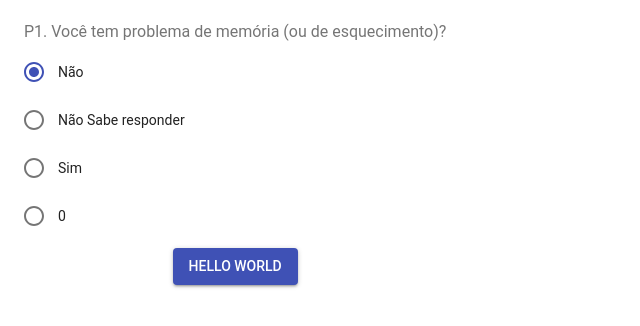
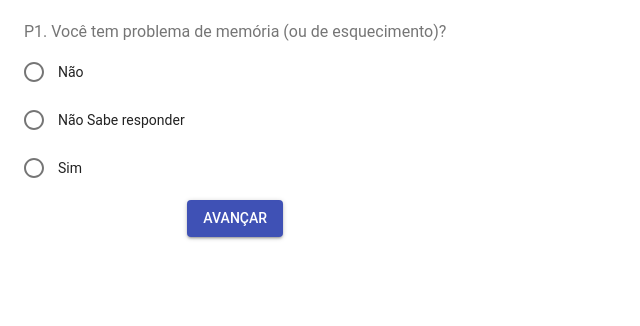
Before and after one commit to pmario26/ANEC-REACT, a React (Create React App) app: page / in a window 1280 px wide. Shown: the top 326 px of the page, without its empty margins (0-640 px from the left). Built offline with nearby package versions, Linux system fonts and the light colour scheme.

Commit message:
Fully migrated the prototype to react

```diff
--- a/public/index.html
+++ b/public/index.html
@@ -3,6 +3,7 @@
   <head>
     <meta charset="utf-8" />
     <link rel="shortcut icon" href="%PUBLIC_URL%/favicon.ico" />
+    <script src="https://code.jquery.com/jquery-3.4.1.min.js"></script>
     <meta name="viewport" content="width=device-width, initial-scale=1" />
     <meta name="theme-color" content="#000000" />
     <!--
--- a/src/App.js
+++ b/src/App.js
@@ -6,7 +6,6 @@ import FormControl from '@material-ui/core/FormControl';
 
 const ButtonA = () => (
   <Button variant="contained" color="primary">
-    Hello World
   </Button>
 );
 
@@ -15,7 +14,7 @@ class App extends React.Component{
     return (
       <div className="App" >
         <Button variant="contained" color="primary" onClick={() => this.props.nextQuestion()}>
-              Hello World
+              {this.props.text}
         </Button>
       </div>
     );
--- a/src/form.js
+++ b/src/form.js
@@ -8,17 +8,28 @@ import FormControlLabel from '@material-ui/core/FormControlLabel';
 import FormControl from '@material-ui/core/FormControl';
 import FormLabel from '@material-ui/core/FormLabel';
 
-import App from './App';
+import Button from './App';
 
 
 const questions = [
-    {title:'P1. Você tem problema de memória (ou de esquecimento)?',q1:'Não',q2:'Não Sabe responder',q3:'Sim'},
-    {title:'P2. Com que frequencia esse problema acontece?',q1:'Raramente/Nunca',q2:'Pouco/Mais ou menos',q3:'Muito/Frequente'},
-    {title:'P3. Esse problema de memoria tem atrapalhado suas atividades no dia-a-da?',q1:'Não',q2:'Pouco/mais ou menos',q3:'Muito/frequente'},
-    {title:'P4. Como esta sua memória em comparação com outras pessoas de sua idade?',q1:'Igual ou melhor',q2:'Um pouco pior',q3:'Muito pior'},
-    {title:'P5. Como esta sua memória em comparação a quando voce era mais jovem ?',q1:'Igual ou melhor',q2:'Um pouco pior',q3:'Muito pior'},
-    {title:'P6. Acontece de você esquecer o que acabou de ler ou de ouvir?',q1:'Não',q2:'Pouco/mais ou menos',q3:'Muito/frequente'},
-    {title:'P7. De uma nota de 1 a 10 para sua memória: ',q1:'9 ou 10',q2:'5 a 8',q3:'1 a 4'}
+  { title: 'P1. Você tem problema de memória (ou de esquecimento)?', q1: 'Não', q2: 'Não Sabe responder', q3: 'Sim' },
+  { title: 'P2. Com que frequencia esse problema acontece?', q1: 'Raramente/Nunca', q2: 'Pouco/Mais ou menos', q3: 'Muito/Frequente' },
+  { title: 'P3. Esse problema de memoria tem atrapalhado suas atividades no dia-a-da?', q1: 'Não', q2: 'Pouco/mais ou menos', q3: 'Muito/frequente' },
+  { title: 'P4. Como esta sua memória em comparação com outras pessoas de sua idade?', q1: 'Igual ou melhor', q2: 'Um pouco pior', q3: 'Muito pior' },
+  { title: 'P5. Como esta sua memória em comparação a quando voce era mais jovem ?', q1: 'Igual ou melhor', q2: 'Um pouco pior', q3: 'Muito pior' },
+  { title: 'P6. Acontece de você esquecer o que acabou de ler ou de ouvir?', q1: 'Raramente/Nunca', q2: 'De vez em quando', q3: 'Frequentemente' },
+  { title: 'P7. De uma nota de 1 a 10 para sua memória: ', q1: '9 ou 10', q2: '5 a 8', q3: '1 a 4' }
+
+];
+
+const questions2 = [
+  { title: 'P1. Ele(a) tem problema de memória (ou de esquecimento)?', q1: 'Não', q2: 'Não Sabe responder', q3: 'Sim' },
+  { title: 'P2. Com que frequencia esse problema acontece?', q1: 'Raramente/Nunca', q2: 'Pouco/Mais ou menos', q3: 'Muito/Frequente' },
+  { title: 'P3. Esse problema de memoria tem atrapalhado atividades dele(a) no dia-a-da?', q1: 'Não', q2: 'Pouco/mais ou menos', q3: 'Muito/frequente' },
+  { title: 'P4. Como esta a memória dele(a) em comparação com outras pessoas de sua idade?', q1: 'Igual ou melhor', q2: 'Um pouco pior', q3: 'Muito pior' },
+  { title: 'P5. Como esta a memória dele(a) em comparação a quando era mais jovem ?', q1: 'Igual ou melhor', q2: 'Um pouco pior', q3: 'Muito pior' },
+  { title: 'P6. Acontece de ele(a) esquecer o que acabou de ler ou de ouvir?', q1: 'Raramente/Nunca', q2: 'De vez em quando', q3: 'Frequentemente' },
+  { title: 'P7. De uma nota de 1 a 10 para a memória dele(a): ', q1: '9 ou 10', q2: '5 a 8', q3: '1 a 4' }
 
 ];
 
@@ -37,35 +48,68 @@ const styles = theme => ({
   },
 });
 
-function next(){
-    console.log('hi')
+function next() {
+  console.log('hi')
 }
 
 class RadioButtonsGroup extends React.Component {
-  state = {
-    value: 'female',
-  };
-    constructor(props) {
+
+
+  constructor(props) {
     super(props);
-    this.count = {value:0};
-}
+    this.state = {
+      count: 0,
+      questions,
+      score: 0,
+      isHidden: false
+    }
+
+  }
 
 
   handleChange = event => {
     this.setState({ value: event.target.value });
   };
-  nextQuestion(){
-      //this.setState(this.count++);
-      this.setState({value:this.count.value++});
-      console.log(this.count.value)
+  nextQuestion() {
+    console.log(this.state)
+    var temp = 0;
+
+    if(!this.state.isHidden){
+    if (document.getElementById("value2").checked)
+      temp = 1;
+    if (document.getElementById("value3").checked)
+      temp = 2;}
+
+    if (this.state.count < 6  && !this.state.isHidden) {
+      this.setState((state, props) => ({
+        score: state.score + temp,
+        count: state.count + 1
+      }));
+    }
+    if (this.state.count == 6) {
+      this.setState((state, props) => ({
+        count: 0,
+        isHidden: true
+
+      }));
+    }
+    if(this.state.count === 0 && this.state.isHidden){
+      this.setState((state, props) => ({
+        questions: questions2,
+        isHidden: false
+
+      }));
+    }
+
+
   };
   render() {
     const { classes } = this.props;
 
     return (
       <div className={classes.root}>
-        <FormControl component="fieldset" className={classes.formControl}>
-          <FormLabel component="legend">{questions[0].title}</FormLabel>
+        {!this.state.isHidden && <FormControl component="fieldset" className={classes.formControl}>
+          <FormLabel component="legend">{this.state.questions[this.state.count].title}</FormLabel>
           <RadioGroup
             aria-label="Gender"
             name="gender1"
@@ -73,15 +117,23 @@ class RadioButtonsGroup extends React.Component {
             value={this.state.value}
             onChange={this.handleChange}
           >
-            <FormControlLabel value="female" control={<Radio color="primary"  />} label={questions[this.count.value].q1}  />
-            <FormControlLabel value="male" control={<Radio color="primary" />} label={questions[this.count.value].q2} />
-            <FormControlLabel value="other" control={<Radio color="primary" />} label={questions[this.count.value].q3} />
-            <FormControlLabel value="other" control={<Radio color="primary" />} label={this.count.value} />
+            <FormControlLabel value={'0'} control={<Radio id='value1' color="primary" />} label={this.state.questions[this.state.count].q1} />
+            <FormControlLabel value={'1'} control={<Radio id='value2' color="primary" />} label={this.state.questions[this.state.count].q2} />
+            <FormControlLabel value={'2'} control={<Radio id='value3' color="primary" />} label={this.state.questions[this.state.count].q3} />
 
 
           </RadioGroup>
-          <App nextQuestion={this.nextQuestion.bind(this)}/>
-        </FormControl>
+          <Button nextQuestion={this.nextQuestion.bind(this)} text='Avançar' />
+        </FormControl>}
+        {this.state.isHidden &&
+          <div>
+            <span> {this.state.score}</span>
+            <Button nextQuestion={this.nextQuestion.bind(this)} text='Próximo Teste' />
+
+          </div>
+        }
+
+
 
 
 
```
Also changed, not shown: 1 other file (tests, documents, lock files or other folders).
